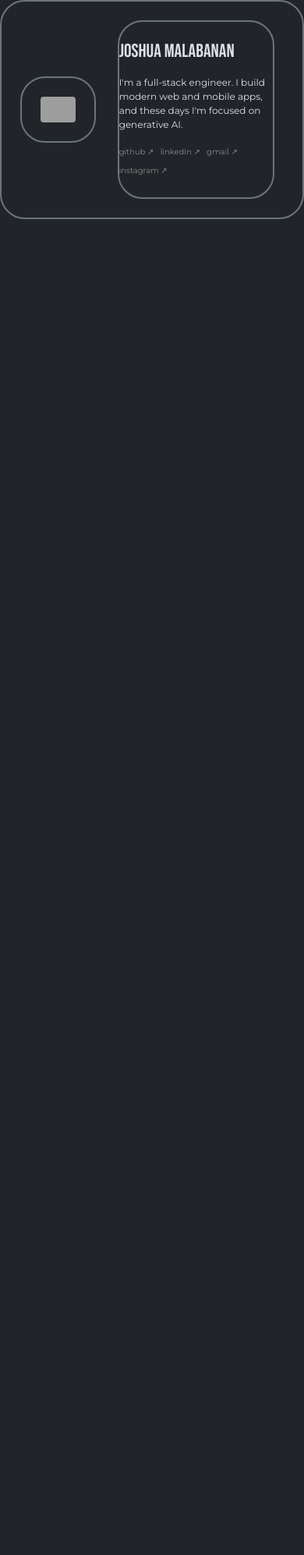
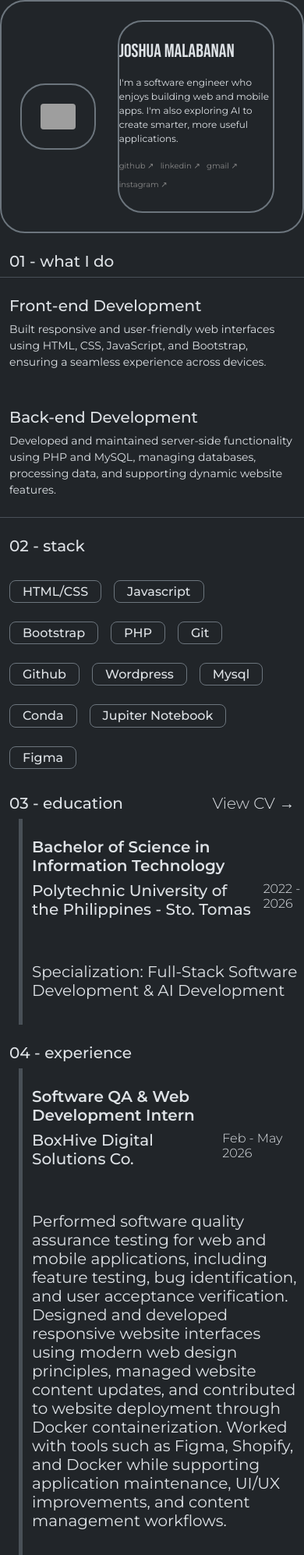
Before and after one commit to jojo-ym/jojo-ym.github.io, a PHP site: page / in a window 390 px wide. Shown: the whole page at 78% size. Before the commit the page ends 281 px from the top, so only its background shows below. Run offline with PHP 8.4, Linux system fonts and the light colour scheme; some libraries are stand-ins or nearby versions; grey boxes are pictures that could not be loaded.

Commit message:
Update Landing Page

```diff
--- a/index.css
+++ b/index.css
@@ -32,7 +32,7 @@ img {
 
 .fa {
   display: inline-block;
-  font-size: 13px;
+  font-size: 14px;
 }
 
 .email a {
@@ -40,9 +40,14 @@ img {
   color: #DEE2E6;
 }
 
-.email,
+.contact,
 .location {
   font-size: 13px;
+}
+
+
+.fe-desc, .be-desc {
+  font-size: 14px;
 }
 
 
--- a/index.html
+++ b/index.html
@@ -3,7 +3,8 @@
   <head>
     <meta charset="utf-8" />
     <meta name="viewport" content="width=device-width, initial-scale=1" />
-    <title>Bootstrap demo</title>
+    <title>Joshua Malabanan</title>
+    <link rel="icon" type="image/png" href="webDev/img/jo.png">
     <link
       href="https://cdn.jsdelivr.net/npm/bootstrap@6.0.0-alpha.1/dist/css/bootstrap.min.css"
       rel="stylesheet"
@@ -32,6 +33,7 @@
     <div class="container my-12">
       <div class="row justify-content-center">
         <div class="lg:col-7 md:col-12 sm:col-12" style="width: 700px">
+          <!-- Profile section -->
           <div class="row rounded-5 border border-2 border-secondary">
             <div
               class="col-4 py-4 ps-4 pe-2 d-flex align-items-center justify-content-center"
@@ -46,12 +48,11 @@
               class="col-8 py-4 ps-2 pe-4 align-items-center">
               <div class="row px-4">
                 <div
-                  class="col name-holder px-8 py-4 rounded-5 border border-2 border-secondary">
+                  class="col-12 name-holder px-8 py-4 rounded-5 border border-2 border-secondary">
                   <div class="h1 full-name mb-3">JOSHUA MALABANAN</div>
                   <div class="description">
                     <p>
-                      I'm a full-stack engineer. I build modern web and mobile
-                      apps, and these days I'm focused on generative AI.
+                      I'm a software engineer who enjoys building web and mobile apps. I'm also exploring AI to create smarter, more useful applications.
                     </p>
                   </div>
                   <div class="social-links">
@@ -59,27 +60,127 @@
                     <a
                       href="https://www.linkedin.com/in/joshua-malabanan-2872253a4"
                       >linkedin ↗</a>
-                    <a href="https://github.com/jojo-ym">gmail ↗</a>
+                    <a href="mailto:joshuamalabanan0829@gmail.com">gmail ↗</a>
                     <a href="https://www.instagram.com/jujo.ym/" style="margin-right: 0px;">instagram ↗</a>
                   </div>
                 </div>
-
-                <div
-                  class="col rounded-5 border border-2 border-secondary px-4 py-3 mt-3 d-none 2xl:d-block xl:d-block lg:d-block md:d-block">
-                  <div class="contact-container d-flex flex-row">
-                    <div class="email me-8 mb-0">
-                      <i class="fa fa-envelope me-1" aria-hidden="true"></i>
-                      <a href="mailto:joshuamalabanan0829@gmail.com"
-                        >joshuamalabanan0829@gmail.com</a
-                      >
+                <div class="col-12 rounded-5 border border-2 border-secondary px-8 py-3 mt-3 d-none 2xl:d-block xl:d-block lg:d-block md:d-block">
+                  <div class="contact-container d-flex flex-row ">
+                    <div class="col contact mb-0">
+                      <i class="fa fa-phone me-1"></i>
+                        (0964) 1949529
                     </div>
-                    <div class="location mb-0">
-                      <i class="fa fa-map-marker me-1" aria-hidden="true"></i>
+                    <div class="col location mb-0">
+                      <i class="fa fa-map-marker me-1"></i>
                       Batangas, PH
                     </div>
                   </div>
                 </div>
               </div>
+            </div>
+          </div>
+          <!-- What I do section -->
+          <div class="row">
+            <div class="col mt-12 mb-6">
+              <div class="h5 fg-secondary mt-4">
+                01 - what I do
+              </div>
+            </div>
+          </div>
+          <div class="row  border border-start-0 border-end-0">
+            <div class="fe-container lg:col-6 md:col-6 sm:col-12 py-4">
+              <div class="h5 front-end">
+                Front-end Development
+              </div>
+              <div class="fe-desc fg-secondary">
+                Built responsive and user-friendly web interfaces using HTML, CSS, JavaScript, and Bootstrap, ensuring a seamless experience across devices.
+              </div>
+            </div>
+            <div class="col be-container lg:col-6 md:col-6 sm:col-12 py-4">
+              <div class="h5 back-end">
+                Back-end Development
+              </div>
+              <div class="be-desc fg-secondary">
+                Developed and maintained server-side functionality using PHP and MySQL, managing databases, processing data, and supporting dynamic website features.
+              </div>
+            </div>
+          </div>
+          <!-- Stack section -->
+          <div class="row">
+            <div class="col mt-6 mb-4">
+              <div class="h5 fg-secondary mt-4">
+                02 - stack
+              </div>
+            </div>
+          </div>
+          <div class="row">
+            <div class="col d-flex flex-wrap gap-3 mb-6">
+              <span class="rounded-3 border border-1 border-secondary py-1 px-3 h6">HTML/CSS</span>
+              <span class="rounded-3 border border-1 border-secondary py-1 px-3 h6">Javascript</span>
+              <span class="rounded-3 border border-1 border-secondary py-1 px-3 h6">Bootstrap</span>
+              <span class="rounded-3 border border-1 border-secondary py-1 px-3 h6">PHP</span>
+              <span class="rounded-3 border border-1 border-secondary py-1 px-3 h6">Git</span>
+              <span class="rounded-3 border border-1 border-secondary py-1 px-3 h6">Github</span>
+              <span class="rounded-3 border border-1 border-secondary py-1 px-3 h6">Wordpress</span>
+              <span class="rounded-3 border border-1 border-secondary py-1 px-3 h6">Mysql</span>
+              <span class="rounded-3 border border-1 border-secondary py-1 px-3 h6">Conda</span>
+              <span class="rounded-3 border border-1 border-secondary py-1 px-3 h6">Jupiter Notebook</span>
+              <span class="rounded-3 border border-1 border-secondary py-1 px-3 h6">Figma</span>
+            </div>
+          </div>
+          <!-- Education section -->
+          <div class="row">
+            <div class="col d-flex justify-content-between mt-12 mb-9">
+              <div class="h5 fg-secondary mt-4">
+                03 - education
+              </div>
+              <div class="h5 fw-light fg-secondary mt-4">
+                View CV →
+              </div>
+            </div>
+          </div>
+          <div class="row">
+            <div class="col py-4 ms-4 pe-1 border-start border-5">
+              <div class="h5 fw-semibold">
+                Bachelor of Science in Information Technology
+              </div>
+              <div class="d-flex justify-content-between">
+                <div class="h5 fw-medium fg-secondary me-2">
+                  Polytechnic University of the Philippines - Sto. Tomas
+                </div>
+                <div class="h6 fw-light fg-secondary">
+                  2022 - 2026
+                </div>
+              </div>
+              <div class="h5 fw-normal mt-5">
+                  Specialization: Full-Stack Software Development & AI Development
+                </div>
+            </div>
+          </div>
+          <!-- Experience section -->
+          <div class="row">
+            <div class="col d-flex justify-content-between mt-12 mb-9">
+              <div class="h5 fg-secondary mt-4">
+                04 - experience
+              </div>
+            </div>
+          </div>
+          <div class="row">
+            <div class="col py-4 ms-4 pe-2 border-start border-5">
+              <div class="h5 fw-semibold">
+                Software QA & Web Development Intern
+              </div>
+              <div class="d-flex justify-content-between">
+                <div class="h5 fw-medium fg-secondary me-2">
+                  BoxHive Digital Solutions Co.
+                </div>
+                <div class="h6 fw-light fg-secondary">
+                  Feb - May 2026
+                </div>
+              </div>
+              <div class="h5 fw-normal mt-5">
+                  Performed software quality assurance testing for web and mobile applications, including feature testing, bug identification, and user acceptance verification. Designed and developed responsive website interfaces using modern web design principles, managed website content updates, and contributed to website deployment through Docker containerization. Worked with tools such as Figma, Shopify, and Docker while supporting application maintenance, UI/UX improvements, and content management workflows.
+                </div>
             </div>
           </div>
         </div>
```
Also changed, not shown: CSS/indexOrig.css (renamed from indexOrig.css), CSS/index_CV.css (renamed from index_CV.css), landing_pages/indexOrig.html (renamed from indexOrig.html), landing_pages/index_CV.html (renamed from index_CV.html).
